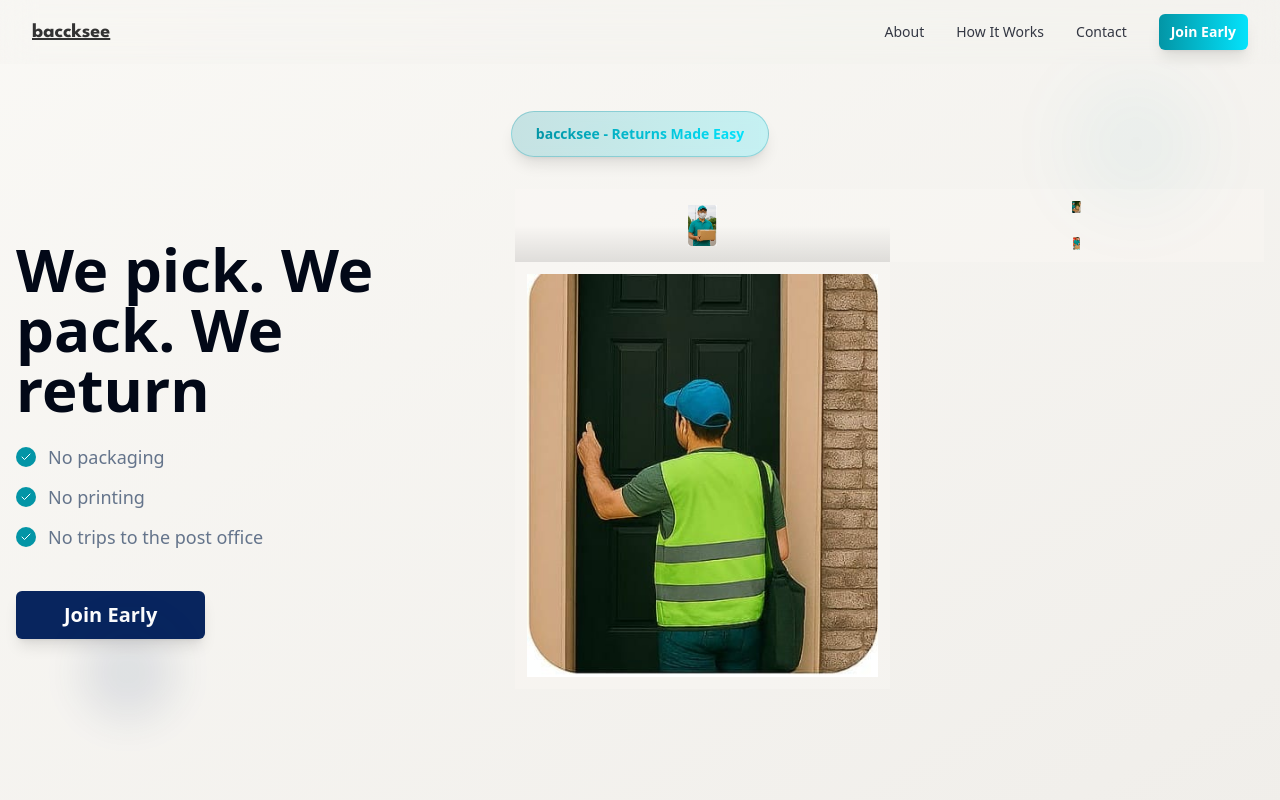
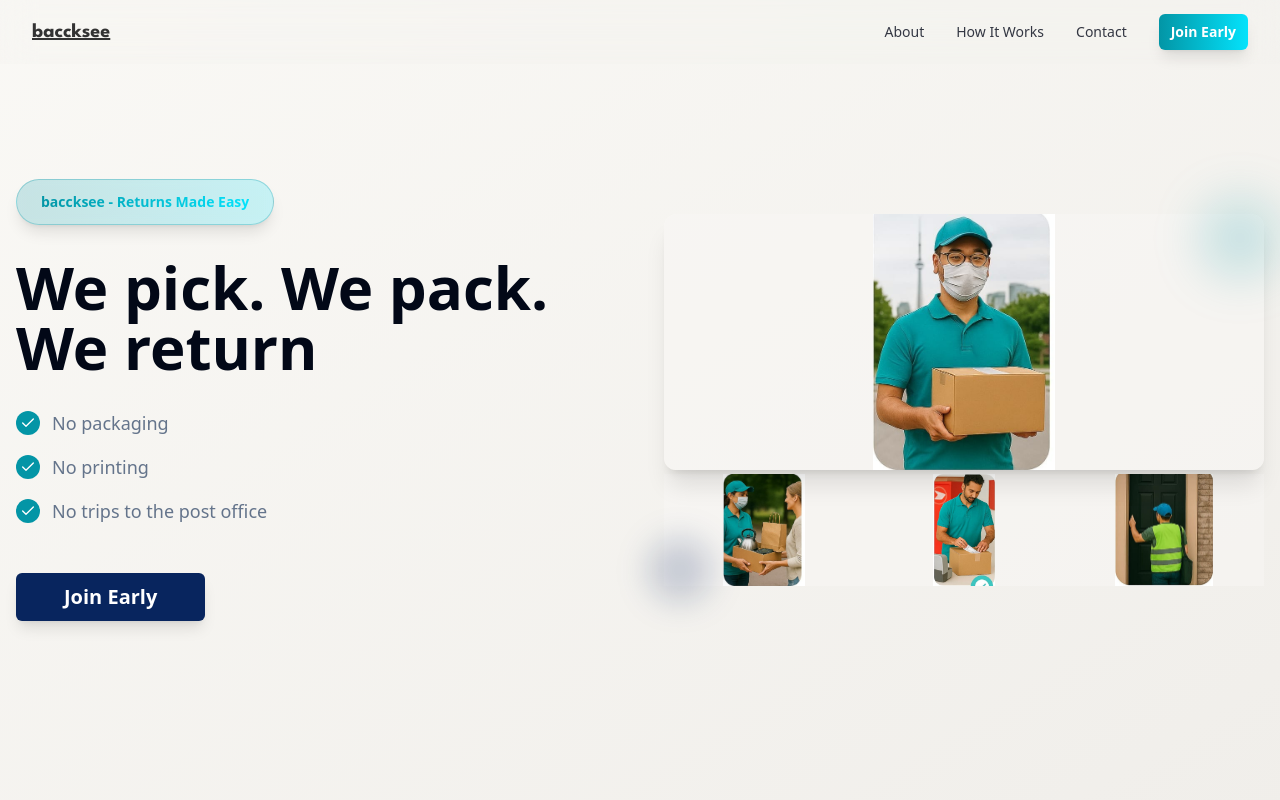
Before and after one commit to saroja8971100-png/baccksee1, a React (Vite) app: page / in a window 1280 px wide. Shown: the top 800 px of the page. Built offline with nearby package versions, Linux system fonts and the light colour scheme.

Commit message:
Reverted to commit 006fdd72610afe02911bcb4f7082c48c0c07f370

```diff
--- a/src/components/HeroSection.tsx
+++ b/src/components/HeroSection.tsx
@@ -9,44 +9,40 @@ const scrollToSection = (sectionId: string) => {
 };
 const HeroSection = () => {
   return <section className="min-h-screen bg-gradient-to-br from-secondary to-background flex items-center">
-      <div className="container mx-auto px-4 py-12">
+      <div className="container mx-auto px-4 py-20">
+        <div className="grid lg:grid-cols-2 gap-12 items-center">
 
-        {/* Hero Badge */}
-        <div className="text-center mb-8">
-          <div className="inline-flex items-center px-6 py-3 bg-gradient-to-r from-pink-bright/20 to-pink-light/20 backdrop-blur-sm rounded-full border border-pink-bright/30 text-pink-bright font-semibold text-sm shadow-lg hover:shadow-xl hover:scale-105 transition-all duration-300 animate-fade-in">
-            <span className="bg-gradient-to-r from-pink-bright to-pink-light bg-clip-text text-transparent">
-              baccksee - Returns Made Easy
-            </span>
-          </div>
-        </div>
+          {/* Left Column - Content */}
+          <div className="space-y-8">
+            <div className="inline-flex items-center px-6 py-3 bg-gradient-to-r from-pink-bright/20 to-pink-light/20 backdrop-blur-sm rounded-full border border-pink-bright/30 text-pink-bright font-semibold text-sm shadow-lg hover:shadow-xl hover:scale-105 transition-all duration-300 group">
 
-        {/* Main Content with Integrated Images */}
-        <div className="grid lg:grid-cols-5 gap-0 items-center max-w-7xl mx-auto">
+              <span className="bg-gradient-to-r from-pink-bright to-pink-light bg-clip-text text-transparent">
+                baccksee - Returns Made Easy
+              </span>
+            </div>
 
-          {/* Left Content - 2 columns */}
-          <div className="lg:col-span-2 space-y-6 lg:pr-8 animate-fade-in">
-            <h1 className="text-4xl lg:text-5xl xl:text-6xl font-bold text-foreground leading-tight">
+            <h1 className="text-5xl lg:text-6xl font-bold text-foreground leading-tight">
               We pick. We pack. We return
             </h1>
 
-            <div className="space-y-3">
+            <div className="space-y-4">
               <div className="flex items-center gap-3">
-                <div className="w-5 h-5 bg-pink-bright rounded-full flex items-center justify-center flex-shrink-0">
-                  <Check className="w-3 h-3 text-white" />
+                <div className="w-6 h-6 bg-pink-bright rounded-full flex items-center justify-center">
+                  <Check className="w-4 h-4 text-white" />
                 </div>
-                <span className="text-base lg:text-lg text-muted-foreground">No packaging</span>
+                <span className="text-lg text-muted-foreground">No packaging</span>
               </div>
               <div className="flex items-center gap-3">
-                <div className="w-5 h-5 bg-pink-bright rounded-full flex items-center justify-center flex-shrink-0">
-                  <Check className="w-3 h-3 text-white" />
+                <div className="w-6 h-6 bg-pink-bright rounded-full flex items-center justify-center">
+                  <Check className="w-4 h-4 text-white" />
                 </div>
-                <span className="text-base lg:text-lg text-muted-foreground">No printing</span>
+                <span className="text-lg text-muted-foreground">No printing</span>
               </div>
               <div className="flex items-center gap-3">
-                <div className="w-5 h-5 bg-pink-bright rounded-full flex items-center justify-center flex-shrink-0">
-                  <Check className="w-3 h-3 text-white" />
+                <div className="w-6 h-6 bg-pink-bright rounded-full flex items-center justify-center">
+                  <Check className="w-4 h-4 text-white" />
                 </div>
-                <span className="text-base lg:text-lg text-muted-foreground">No trips to the post office</span>
+                <span className="text-lg text-muted-foreground">No trips to the post office</span>
               </div>
             </div>
 
@@ -54,7 +50,7 @@ const HeroSection = () => {
               <Button
                 variant="hero"
                 size="lg"
-                className="text-lg lg:text-xl px-8 lg:px-12 py-4 lg:py-6 hover-scale"
+                className="text-xl px-12 py-6"
                 onClick={() => scrollToSection("earlyaccessform")}
               >
                 Join Early
@@ -62,64 +58,48 @@ const HeroSection = () => {
             </div>
           </div>
 
-          {/* Right Images Grid - 3 columns */}
-          <div className="lg:col-span-3 grid grid-cols-2 grid-rows-2 h-96 lg:h-[500px] mt-8 lg:mt-0">
-
-            {/* Main large image - spans 2x2 grid on mobile, 1x2 on desktop */}
-            <div className="col-span-2 lg:col-span-1 row-span-1 lg:row-span-2 relative group overflow-hidden bg-secondary/30">
+          {/* Right Column - Image Gallery */}
+          <div className="relative">
+            {/* Main large image */}
+            <div className="relative rounded-xl overflow-hidden shadow-xl mb-1">
               <img
                 src="/lovable-uploads/033afee6-820c-4af4-86f4-27d43c80ba50.png"
                 alt="Professional delivery service"
-                className="w-full h-full object-contain p-4 group-hover:scale-105 transition-transform duration-500 animate-fade-in"
+                className="w-full h-48 sm:h-56 lg:h-64 object-contain bg-secondary/50"
               />
-              <div className="absolute inset-0 bg-gradient-to-t from-black/10 via-transparent to-transparent"></div>
+            </div>
 
-              {/* Overlay content on main image */}
-              <div className="absolute bottom-4 left-4 right-4 text-white opacity-0 group-hover:opacity-100 transition-opacity duration-300">
-                <h3 className="text-lg font-semibold mb-1">Professional Pickup</h3>
-                <p className="text-sm text-white/90">Reliable door-to-door service</p>
+            {/* Secondary images grid */}
+            <div className="grid grid-cols-3">
+              <div className="overflow-hidden">
+                <img
+                  src="/lovable-uploads/fc504a2c-a614-47b9-ac8e-e4ac0369aa29.png"
+                  alt="Package handover"
+                  className="w-full h-20 sm:h-24 lg:h-28 object-contain bg-secondary/50 hover:scale-105 transition-transform duration-300"
+                />
+              </div>
+              <div className="overflow-hidden">
+                <img
+                  src="/lovable-uploads/d1933ebf-1418-416f-9036-8900d40feb62.png"
+                  alt="Package processing"
+                  className="w-full h-20 sm:h-24 lg:h-28 object-contain bg-secondary/50 hover:scale-105 transition-transform duration-300"
+                />
+              </div>
+              <div className="overflow-hidden">
+                <img
+                  src="/lovable-uploads/604dcfdd-09cb-46e5-8710-3183c5fc8a8d.png"
+                  alt="Doorstep delivery"
+                  className="w-full h-20 sm:h-24 lg:h-28 object-contain bg-secondary/50 hover:scale-105 transition-transform duration-300"
+                />
               </div>
             </div>
 
-            {/* Secondary images */}
-            <div className="relative group overflow-hidden bg-secondary/30">
-              <img
-                src="/lovable-uploads/fc504a2c-a614-47b9-ac8e-e4ac0369aa29.png"
-                alt="Package handover"
-                className="w-full h-full object-contain p-3 group-hover:scale-105 transition-transform duration-500 animate-fade-in"
-                style={{ animationDelay: "0.1s" }}
-              />
-              <div className="absolute inset-0 bg-gradient-to-t from-black/5 to-transparent opacity-0 group-hover:opacity-100 transition-opacity duration-300"></div>
-            </div>
-
-            <div className="relative group overflow-hidden bg-secondary/30">
-              <img
-                src="/lovable-uploads/d1933ebf-1418-416f-9036-8900d40feb62.png"
-                alt="Package processing"
-                className="w-full h-full object-contain p-3 group-hover:scale-105 transition-transform duration-500 animate-fade-in"
-                style={{ animationDelay: "0.2s" }}
-              />
-              <div className="absolute inset-0 bg-gradient-to-t from-black/5 to-transparent opacity-0 group-hover:opacity-100 transition-opacity duration-300"></div>
-            </div>
-
-            <div className="col-span-2 lg:col-span-1 relative group overflow-hidden bg-secondary/30">
-              <img
-                src="/lovable-uploads/604dcfdd-09cb-46e5-8710-3183c5fc8a8d.png"
-                alt="Doorstep delivery"
-                className="w-full h-full object-contain p-3 group-hover:scale-105 transition-transform duration-500 animate-fade-in"
-                style={{ animationDelay: "0.3s" }}
-              />
-              <div className="absolute inset-0 bg-gradient-to-t from-black/5 to-transparent opacity-0 group-hover:opacity-100 transition-opacity duration-300"></div>
-            </div>
-
+            {/* Floating elements */}
+            <div className="absolute -top-4 -right-4 w-20 h-20 bg-pink-bright/20 rounded-full blur-xl"></div>
+            <div className="absolute -bottom-4 -left-4 w-16 h-16 bg-primary/20 rounded-full blur-lg"></div>
           </div>
 
         </div>
-
-        {/* Floating decorative elements */}
-        <div className="absolute top-20 right-20 w-32 h-32 bg-pink-bright/10 rounded-full blur-2xl animate-pulse"></div>
-        <div className="absolute bottom-20 left-20 w-24 h-24 bg-primary/10 rounded-full blur-xl animate-pulse" style={{ animationDelay: "1s" }}></div>
-
       </div>
     </section>;
 };
```
